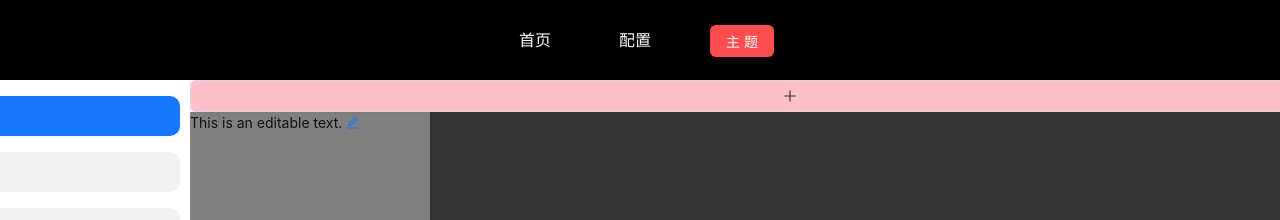
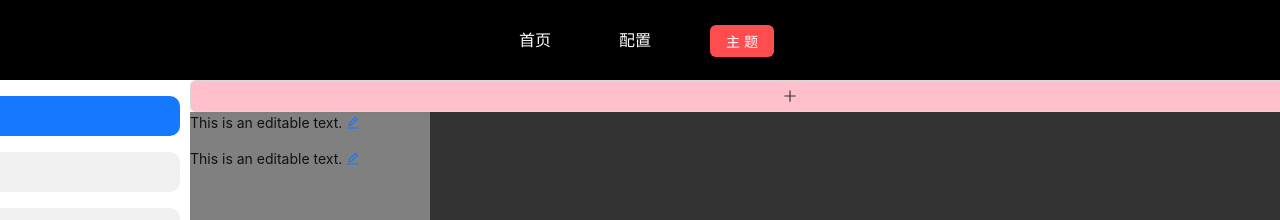
Before and after one commit to zfzhangfei/zf-blog, a React (Create React App) app: page /Settings/ArticalConfig in a window 1280 px wide. Shown: the top 220 px of the page. Built offline with nearby package versions, Linux system fonts and the light colour scheme; what @baiducloud/sdk, @textbus/editor would draw is missing.

Commit message:
对应Id编辑文章名

```diff
--- a/src/Code/CommonComponent/MyParagraph.jsx
+++ b/src/Code/CommonComponent/MyParagraph.jsx
@@ -2,10 +2,11 @@ import React, { useState } from 'react'
 import { Button, Typography } from 'antd';
 const { Paragraph } = Typography;
 
-export default function MyParagraph({ onChange }) {
+export default function MyParagraph({ onChange,articalId }) {
     const [editableStr, setEditableStr] = useState('This is an editable text.');
+    const [Id, setId] = useState(articalId);
 
-    onChange(editableStr);
+    onChange(editableStr,Id);
 
     return (
         <div>
--- a/src/Code/Module/Composition/Settings/ArticalConfig/ArticalConfig.jsx
+++ b/src/Code/Module/Composition/Settings/ArticalConfig/ArticalConfig.jsx
@@ -11,7 +11,25 @@ export default class ArticalConfig extends Component {
 
     state = {
         Content: null,
-        ParagraphValue: '123'
+        ParagraphValue: '123',
+        artical: [
+            {
+                Id: 5,
+                Name: '123',
+                Mark: 1,
+                Summary: '34434',
+                Content: "vvvv",
+                Author: 'admin'
+            },
+            {
+                Id: 6,
+                Name: '6544',
+                Mark: 1,
+                Summary: '34434',
+                Content: "asda",
+                Author: 'admin'
+            },
+        ]
     }
 
     getContent = (value) => {
@@ -27,8 +45,8 @@ export default class ArticalConfig extends Component {
     }
 
 
-    handleChange=(value)=>{
-        console.log(value,'MyParagraph');
+    handleChange = (value,id) => {
+        console.log(value, id,'MyParagraph');
     }
 
     render() {
@@ -38,7 +56,13 @@ export default class ArticalConfig extends Component {
                 <div>
                     <div style={{ display: 'inline-block', verticalAlign: 'middle', width: '20%', height: 'calc(100vh - 120px)', background: 'gray' }}>
                         <div className='ArticalName'>
-                            <MyParagraph onChange={this.handleChange} articalId={5}></MyParagraph>
+                            {
+                                this.state.artical.map((item, index) => {
+                                    return (
+                                        <MyParagraph onChange={this.handleChange} articalId={item.Id}></MyParagraph>
+                                    )
+                                })
+                            }
                         </div>
                     </div>
                     <div style={{ display: 'inline-block', verticalAlign: 'middle', width: '80%', height: 'calc(100vh - 120px)', background: '#333' }}>
```
